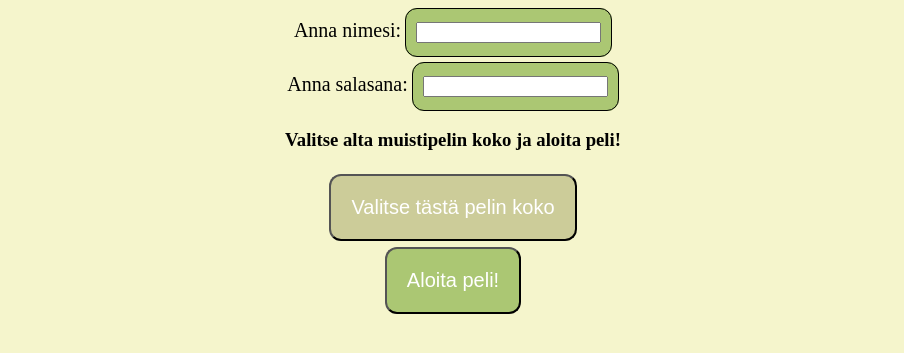
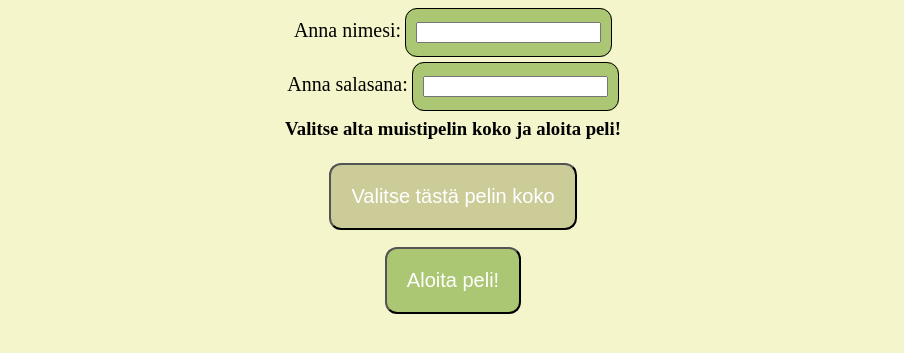
Before and after one commit to kallehahtela/projektit, a plain HTML site: page muistipeli/htmlOhjeetPainikkeet.html in a window 1280 px wide. Shown: the part 307-660 px from the top of the page, without its empty margins (187-1091 px from the left). Drawn offline with Linux system fonts and the light colour scheme; a script that the page names is missing.

Commit message:
Update htmlOhjeetPainikkeet.html

```diff
--- a/muistipeli/htmlOhjeetPainikkeet.html
+++ b/muistipeli/htmlOhjeetPainikkeet.html
@@ -25,7 +25,7 @@
 
             <div class="dropdown">
               <div class="tasot">
-                      <h3> <br>Valitse alta muistipelin koko ja aloita peli!</h3>
+                      <h3>Valitse alta muistipelin koko ja aloita peli!</h3>
                 <button>Valitse tästä pelin koko</button>
                 <ul>
                   <li><a href="#">4x4</a></li>
```
